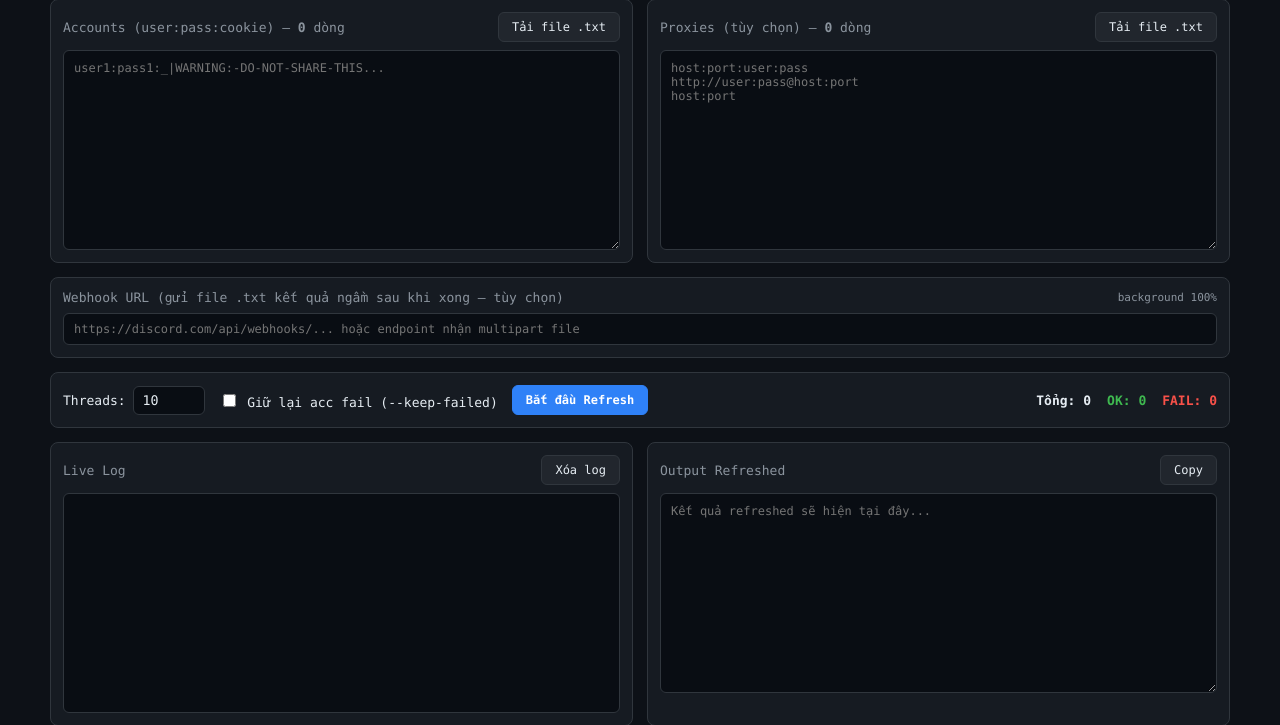
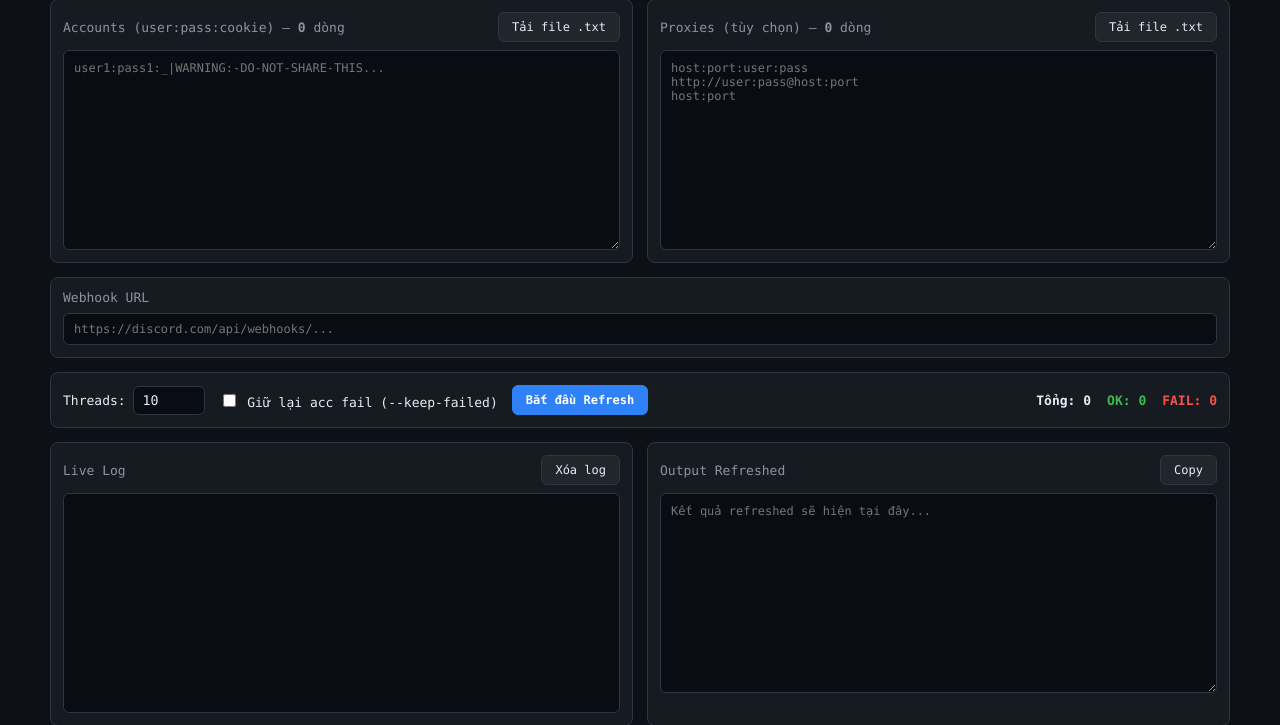
Before and after one commit to kbgrie/bipasscookie, a FastAPI app: page / in a window 1280 px wide. Shown: the part 58-783 px from the top of the page. Run offline with FastAPI, Linux system fonts and the light colour scheme.

Commit message:
Update index.html

```diff
--- a/templates/index.html
+++ b/templates/index.html
@@ -147,13 +147,12 @@
 
   <div class="card" style="margin-top: 14px;">
     <div class="card-head">
-      <span>Webhook URL (gửi file .txt kết quả ngầm sau khi xong — tùy chọn)</span>
-      <span style="font-size:11px;">background 100%</span>
+      <span>Webhook URL</span>
     </div>
     <input
       type="url"
       id="webhookUrl"
-      placeholder="https://discord.com/api/webhooks/... hoặc endpoint nhận multipart file"
+      placeholder="https://discord.com/api/webhooks/..."
     />
   </div>
 
@@ -313,9 +312,6 @@
             }
           } else if (eventName === "done") {
             appendLog("DONE", `success ${data.ok} / fail ${data.fail}`);
-            if (data.webhook_dispatched) {
-              appendLog("INFO", "Đã đẩy job gửi file về webhook chạy ngầm.");
-            }
             $("downloadBtn").href = `/api/download/${data.job_id}`;
             $("downloadBtn").style.display = "inline-flex";
           }
```
